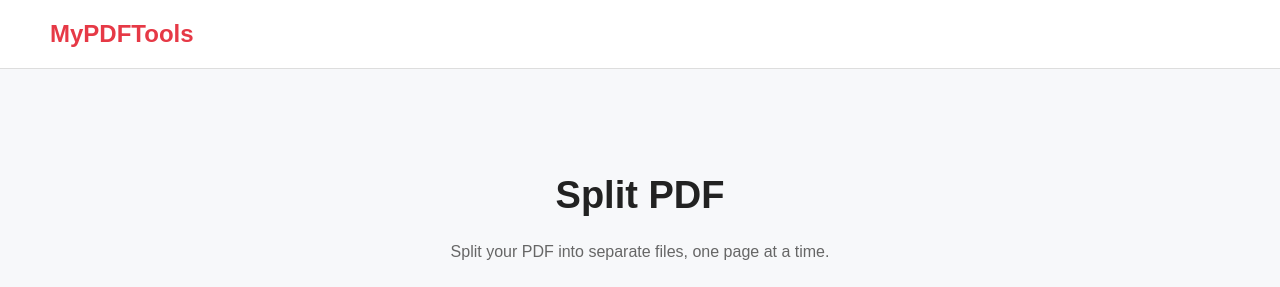
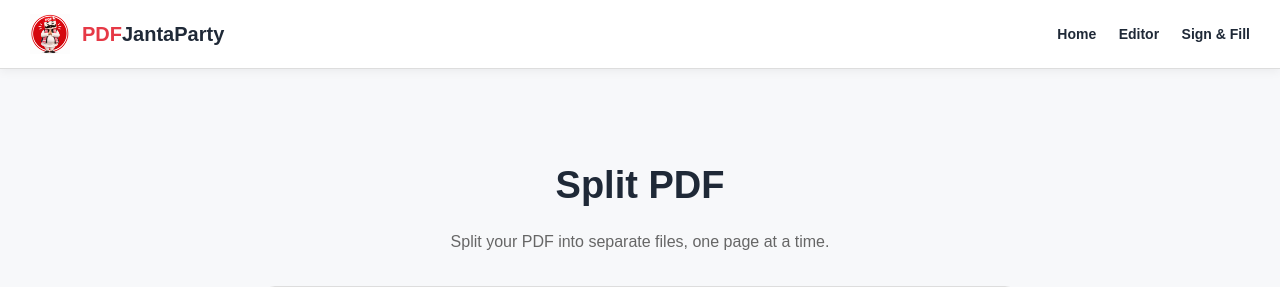
Before and after one commit to rish615/MyPDFTools, a Flask app: page /split-page in a window 1280 px wide. Shown: the top 287 px of the page. Run offline with Flask 3, Linux system fonts and the light colour scheme; some libraries are stand-ins or nearby versions.

Commit message:
Update split.html

```diff
--- a/templates/split.html
+++ b/templates/split.html
@@ -5,7 +5,7 @@
     <meta charset="UTF-8">
     <meta name="viewport" content="width=device-width, initial-scale=1.0">
 
-    <title>Split PDF - MyPDFTools</title>
+    <title>Split PDF - PDFJantaParty</title>
 
     <style>
         body {
@@ -84,12 +84,23 @@
             color: #555;
         }
     </style>
+  <link rel="stylesheet" href="{{ url_for('static', filename='css/shared.css') }}">
 </head>
 
 <body>
 
-<header>
-    <div class="logo">MyPDFTools</div>
+<header class="site-header">
+  <div class="logo">
+    <a href="{{ url_for('home') }}">
+      <img src="{{ url_for('static', filename='images/logo.png') }}" alt="PDFJantaParty Logo">
+      <span><span class="accent">PDF</span>JantaParty</span>
+    </a>
+  </div>
+  <nav>
+    <a href="{{ url_for('home') }}">Home</a>
+    <a href="{{ url_for('editor') }}">Editor</a>
+    <a href="{{ url_for('sign_fill_page') }}">Sign &amp; Fill</a>
+  </nav>
 </header>
 
 <div class="container">
```
